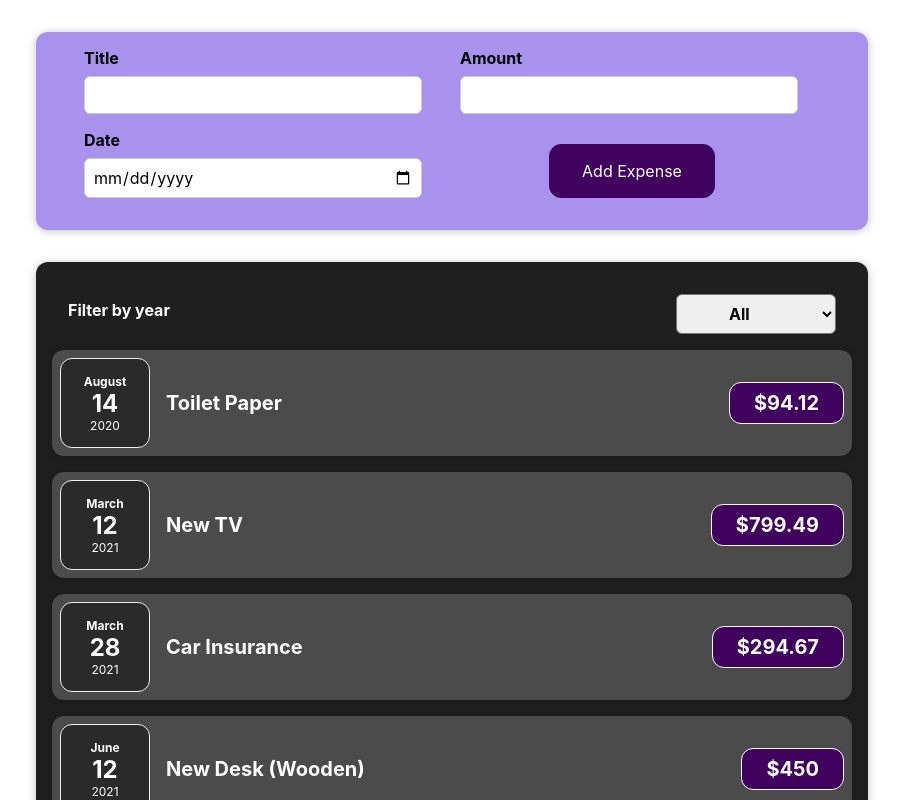
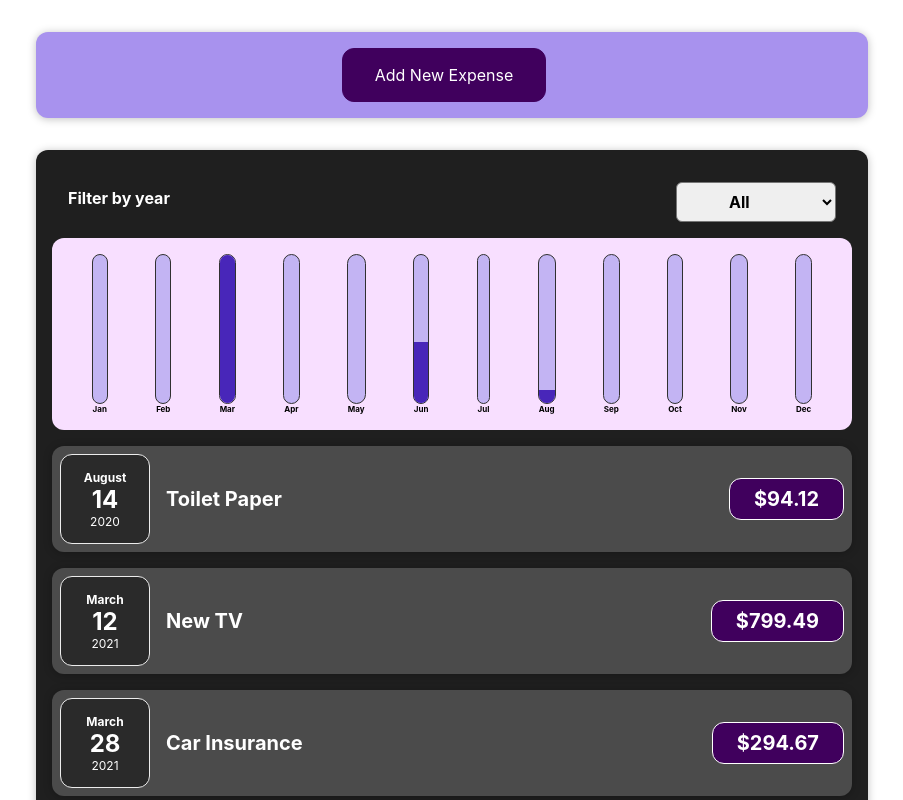
Before and after one commit to kvo189/React-Expenses-Tracker-Project, a React (Create React App) app: page / in a window 1280 px wide. Shown: the top 800 px of the page, without its empty margins (188-1091 px from the left). Built offline with nearby package versions, Linux system fonts and the light colour scheme.

Commit message:
Add data visualization for expenses

```diff
--- /dev/null
+++ b/src/components/Chart/Chart.css
@@ -0,0 +1,9 @@
+.chart {
+  padding: 1rem;
+  border-radius: 12px;
+  background-color: #f8dfff;
+  text-align: center;
+  display: flex;
+  justify-content: space-around;
+  height: 10rem;
+}
--- /dev/null
+++ b/src/components/Chart/Chart.js
@@ -0,0 +1,17 @@
+import ChartBar from "./ChartBar";
+import "./Chart.css";
+
+const Chart = (props) => {
+  const dataPointValues = props.dataPoints.map(dataPoint => dataPoint.value);
+  const totalMaximum = Math.max(...dataPointValues);
+
+  return (
+    <div className="chart">
+      {props.dataPoints.map((dataPoint) => (
+        <ChartBar key={dataPoint.label} value={dataPoint.value} maxValue={totalMaximum} label={dataPoint.label} />
+      ))}
+    </div>
+  );
+};
+
+export default Chart;
--- /dev/null
+++ b/src/components/Chart/ChartBar.css
@@ -0,0 +1,30 @@
+.chart-bar {
+  height: 100%;
+  display: flex;
+  flex-direction: column;
+  align-items: center;
+}
+
+.chart-bar__inner {
+  height: 100%;
+  width: 100%;
+  border: 1px solid #313131;
+  border-radius: 12px;
+  background-color: #c3b4f3;
+  overflow: hidden;
+  display: flex;
+  flex-direction: column;
+  justify-content: flex-end;
+}
+
+.chart-bar__fill {
+  background-color: #4826b9;
+  width: 100%;
+  transition: all 0.3s ease-out;
+}
+
+.chart-bar__label {
+  font-weight: bold;
+  font-size: 0.5rem;
+  text-align: center;
+}
--- /dev/null
+++ b/src/components/Chart/ChartBar.js
@@ -0,0 +1,20 @@
+import "./ChartBar.css";
+
+const ChartBar = (props) => {
+  let barFillHeight = '0%';
+
+  if (props.maxValue > 0) {
+    barFillHeight = Math.round((props.value/props.maxValue) * 100) + '%';
+  }
+
+  return (
+    <div className="chart-bar">
+      <div className="chart-bar__inner">
+        <div className="chart-bar__fill" style={{height: barFillHeight}}></div>
+      </div>
+      <div className="chart-bar__label">{props.label}</div>
+    </div>
+  );
+};
+
+export default ChartBar;
--- a/src/components/Expenses/Expenses.js
+++ b/src/components/Expenses/Expenses.js
@@ -3,6 +3,7 @@
 import Card from "../UI/Card.js";
 import ExpensesList from "./ExpensesList"
 import ExpensesFilter from "./ExpensesFilter";
+import ExepensesChart from './ExpensesChart';
 
 function Expenses(props) {
   const [filteredYear, setFilteredYear] = useState("all");
@@ -18,6 +19,7 @@
     <div>
       <Card className="expenses">
         <ExpensesFilter selectedYear={filteredYear} onChangeFilter={changeFilterHandler} />
+        <ExepensesChart expenses={filteredExpenses}/>
         <ExpensesList items={filteredExpenses}/>
       </Card>
     </div>
--- /dev/null
+++ b/src/components/Expenses/ExpensesChart.js
@@ -0,0 +1,27 @@
+import Chart from '../Chart/Chart';
+
+const ExpensesChart = props => {
+  const chartDataPoints = [
+    {label: 'Jan', value: 0},
+    {label: 'Feb', value: 0},
+    {label: 'Mar', value: 0},
+    {label: 'Apr', value: 0},
+    {label: 'May', value: 0},
+    {label: 'Jun', value: 0},
+    {label: 'Jul', value: 0},
+    {label: 'Aug', value: 0},
+    {label: 'Sep', value: 0},
+    {label: 'Oct', value: 0},
+    {label: 'Nov', value: 0},
+    {label: 'Dec', value: 0},
+  ];
+
+  for (const expense of props.expenses) {
+    const expenseMonth = expense.date.getMonth(); // 0 = January, 1 = February
+    chartDataPoints[expenseMonth].value += expense.amount;
+  }
+
+  return <Chart dataPoints={chartDataPoints}/>;
+}
+
+export default ExpensesChart;
--- a/src/components/NewExpense/ExpenseForm.js
+++ b/src/components/NewExpense/ExpenseForm.js
@@ -28,9 +28,7 @@
     };
 
     props.onSaveExpenseData(expenseData);
-    setEnteredTitle("");
-    setEnteredAmount("");
-    setEnteredDate("");
+    props.onCancel();
   };
 
   return (
@@ -49,6 +47,7 @@
           <input type="date" value={enteredDate} min="2019-01-01" max="2022-12-31" onChange={dateChangeHandler} />
         </div>
         <div className="new-expense__actions">
+          <button type="button" onClick={() => props.onCancel()}>Cancel</button>
           <button type="submit">Add Expense</button>
         </div>
       </div>
--- a/src/components/NewExpense/NewExpense.js
+++ b/src/components/NewExpense/NewExpense.js
@@ -1,8 +1,10 @@
-import React from 'react';
+import React, {useState} from 'react';
 import './NewExpense.css';
 import ExpenseForm from './ExpenseForm';
 
 const NewExpense = (props) => {
+  const [isEditing, setIsEditing] = useState(false);
+
   const saveExpenseDataHandler = (enteredExpenseData) => {
     const expenseData = {
       ...enteredExpenseData,
@@ -12,7 +14,9 @@
   };
 
   return <div className="new-expense">
-    <ExpenseForm onSaveExpenseData={saveExpenseDataHandler}/>
+    {!isEditing && <button onClick={() => setIsEditing(true)}>Add New Expense</button>}
+    {isEditing && <ExpenseForm onCancel={() => setIsEditing(false)} onSaveExpenseData={saveExpenseDataHandler}/>}
+
   </div>
 };
 
```
